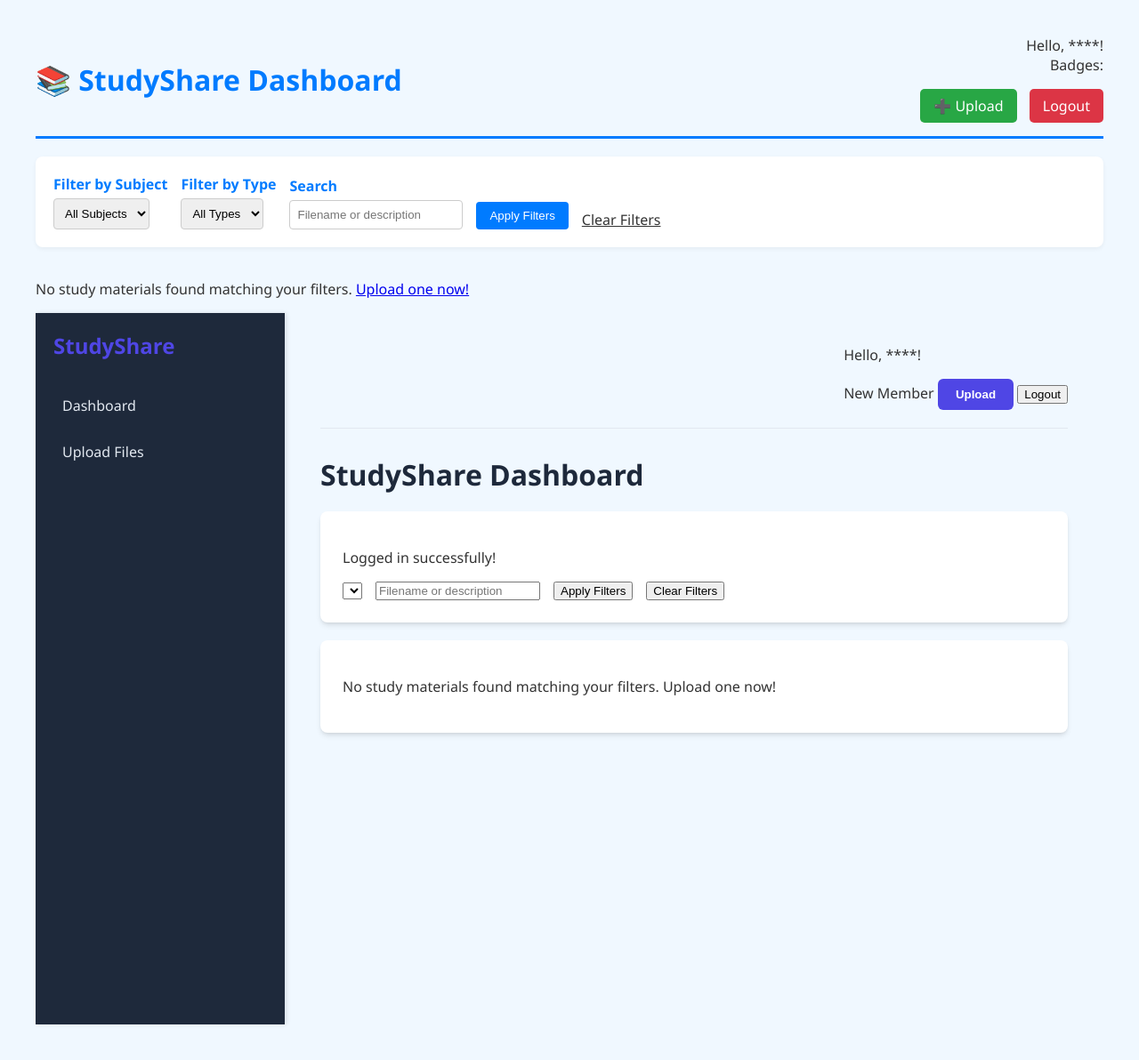
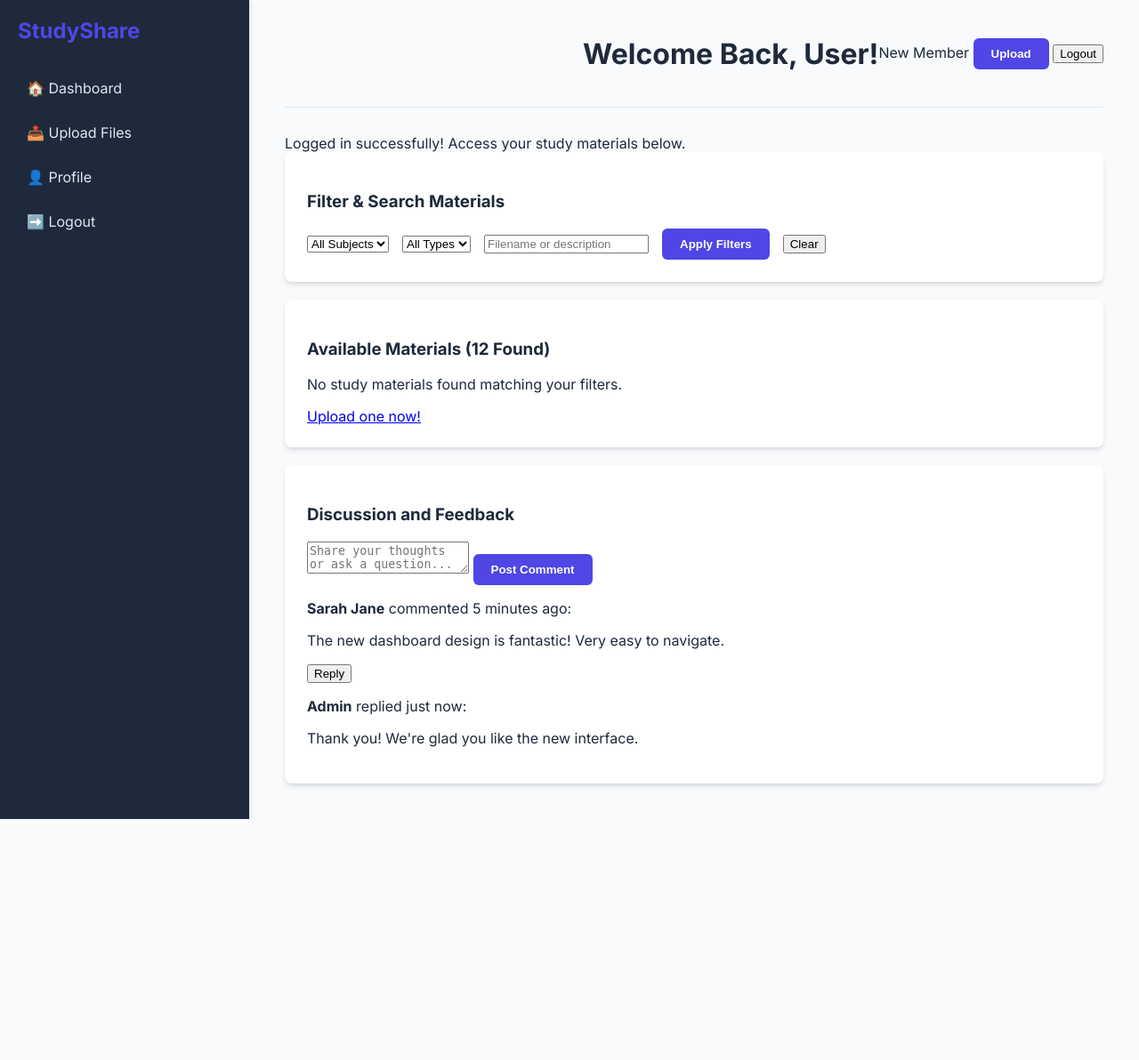
Before and after one commit to shiroonigami23-ui/StudyShare, a Flask app: template templates/index.html in a window 1280 px wide. Shown: the whole page at 89% size. After the commit the page ends 921 px from the top, so only its background shows below. Run offline with Flask 3, Linux system fonts and the light colour scheme; the template is opened without the code that fills it, so the values that code supplies are empty.

Commit message:
Update index.html

```diff
--- a/templates/index.html
+++ b/templates/index.html
@@ -2,153 +2,112 @@
 <html lang="en">
 <head>
     <meta charset="UTF-8">
-    <title>StudyShare Dashboard</title>
+    <meta name="viewport" content="width=device-width, initial-scale=1.0">
+    <title>StudyShare Dashboard - Ultimate Edition</title>
+
+    <link href="https://fonts.googleapis.com/css2?family=Inter:wght@400;600;700&display=swap" rel="stylesheet">
+
     <link rel="stylesheet" href="{{ url_for('static', filename='css/style.css') }}">
-    <style>
-        body { font-family: 'Segoe UI', Tahoma, Geneva, Verdana, sans-serif; margin: 0; padding: 40px; background-color: #f0f8ff; color: #333; }
-        .container { max-width: 1200px; margin: auto; }
-        .header { display: flex; justify-content: space-between; align-items: center; border-bottom: 3px solid #007bff; padding-bottom: 15px; margin-bottom: 20px; }
-        h1 { color: #007bff; margin: 0; }
-        .user-info { text-align: right; }
-        .user-info img { width: 40px; height: 40px; border-radius: 50%; object-fit: cover; margin-left: 10px; border: 2px solid #007bff; }
-        .actions a { text-decoration: none; color: white; padding: 8px 15px; border-radius: 5px; margin-left: 10px; display: inline-block; transition: background-color 0.3s; }
-        .upload-btn { background-color: #28a745; } .upload-btn:hover { background-color: #1e7e34; }
-        .logout-btn { background-color: #dc3545; } .logout-btn:hover { background-color: #c82333; }
-        .badges span { background-color: #ffc107; color: #333; padding: 2px 8px; border-radius: 12px; font-size: 0.8em; margin-left: 5px; font-weight: bold; }
-
-        /* Flash Messages */
-        .flash { padding: 10px; border-radius: 5px; margin-bottom: 15px; font-weight: bold; }
-        .success { background-color: #d4edda; color: #155724; border: 1px solid #c3e6cb; }
-        .danger { background-color: #f8d7da; color: #721c24; border: 1px solid #f5c6cb; }
-        .info { background-color: #d1ecf1; color: #0c5460; border: 1px solid #bee5eb; }
-
-        /* Filtering Section */
-        .filter-form { background-color: #fff; padding: 20px; border-radius: 8px; box-shadow: 0 2px 5px rgba(0,0,0,0.05); margin-bottom: 20px; display: flex; gap: 15px; align-items: flex-end; }
-        .filter-form label { font-weight: bold; color: #007bff; margin-bottom: 5px; display: block; }
-        .filter-form select, .filter-form input[type="text"] { padding: 8px; border: 1px solid #ccc; border-radius: 4px; }
-        .filter-form button { padding: 8px 15px; background-color: #007bff; color: white; border: none; border-radius: 4px; cursor: pointer; }
-
-        /* Card View */
-        .file-grid { display: grid; grid-template-columns: repeat(auto-fit, minmax(300px, 1fr)); gap: 20px; }
-        .file-card { background: white; border-radius: 8px; box-shadow: 0 4px 12px rgba(0,0,0,0.1); padding: 20px; transition: transform 0.2s; border-left: 5px solid #007bff; }
-        .file-card:hover { transform: translateY(-5px); box-shadow: 0 6px 15px rgba(0,0,0,0.15); }
-        .file-card h3 { color: #333; margin-top: 0; }
-        .card-meta { font-size: 0.9em; color: #666; margin-bottom: 10px; }
-        .card-meta strong { color: #007bff; }
-        .card-meta .badge { background-color: #5cb85c; color: white; padding: 2px 6px; border-radius: 3px; font-weight: normal; margin-left: 5px; }
-        .card-actions a { margin-right: 10px; color: #007bff; text-decoration: none; font-weight: bold; }
-        .card-actions a:hover { text-decoration: underline; }
-    </style>
 </head>
 <body>
-    <div class="container">
-        <div class="header">
-            <h1>📚 StudyShare Dashboard</h1>
-            <div class="user-info">
-                <p style="margin: 0;">Hello, **{{ current_user.username }}**!
-                <div class="badges">Badges:
-                    {% for badge in current_user.badges.split(',') %}
-                        {% if badge.strip() %}<span class="badge">{{ badge.strip() }}</span>{% endif %}
-                    {% endfor %}
-                </div>
-                </p>
-                <div class="actions">
-                    <a href="{{ url_for('upload_file') }}" class="upload-btn">➕ Upload</a>
-                    <a href="{{ url_for('logout') }}" class="logout-btn">Logout</a>
-                </div>
+
+    <div class="app-container">
+
+        <aside class="sidebar">
+            <div class="logo">
+                StudyShare
             </div>
-        </div>
-
-        {% with messages = get_flashed_messages(with_categories=true) %}
-            {% if messages %}
-                {% for category, message in messages %}
-                    <div class="flash {{ category }}">{{ message }}</div>
-                {% endfor %}
-            {% endif %}
-        {% endwith %}
-
-        <form class="filter-form" method="GET" action="{{ url_for('dashboard') }}">
-            <div>
-                <label for="subject-filter">Filter by Subject</label>
-                <select name="subject" id="subject-filter">
-                    <option value="">All Subjects</option>
-                    {% for subject in subjects %}
-                        <option value="{{ subject }}" {% if subject == current_subject %}selected{% endif %}>{{ subject }}</option>
-                    {% endfor %}
-                </select>
-            </div>
-            <div>
-                <label for="type-filter">Filter by Type</label>
-                <select name="file_type" id="type-filter">
-                    <option value="">All Types</option>
-                    {% for type in file_types %}
-                        <option value="{{ type }}" {% if type == current_type %}selected{% endif %}>{{ type | upper }}</option>
-                    {% endfor %}
-                </select>
-            </div>
-            <div>
-                <label for="search-input">Search</label>
-                <input type="text" name="search" id="search-input" placeholder="Filename or description" value="{{ current_search or '' }}">
-            </div>
-            <button type="submit">Apply Filters</button>
-            <a href="{{ url_for('dashboard') }}" class="actions" style="margin-top: 25px; color: #333;">Clear Filters</a>
-        </form>
-
-        <div class="file-grid">
-            {% for file in files %}
-                <div class="file-card">
-                    <h3>📄 {{ file.filename }}</h3>
-                    <div class="card-meta">
-                        Uploaded by: **{{ file.uploader.username }}** ({{ file.upload_date.strftime('%Y-%m-%d') }})<br>
-                        Subject: **{{ file.subject }}** <span class="badge">{{ file.file_type | upper }}</span>
-                    </div>
-                    <p>{{ file.description or "No description provided." }}</p>
-                    <div class="card-actions">
-                        <a href="{{ url_for('file_detail', file_id=file.id) }}">Details (Comments)</a>
-                    </div>
-                </div>
-            {% else %}
-                <p>No study materials found matching your filters. <a href="{{ url_for('upload_file') }}">Upload one now!</a></p>
-            {% endfor %}
-        </div>
-    </div>
-    <div class="app-container">
-        <aside class="sidebar">
-            <div class="logo">StudyShare</div>
             <nav class="nav-links">
-                <a href="/" class="active">Dashboard</a>
-                <a href="#">Upload Files</a>
-                </nav>
+                <a href="/" class="nav-item active">
+                    <span class="icon">🏠</span> Dashboard
+                </a>
+                <a href="/upload" class="nav-item">
+                    <span class="icon">📤</span> Upload Files
+                </a>
+                <a href="/profile" class="nav-item">
+                    <span class="icon">👤</span> Profile
+                </a>
+                <a href="/logout" class="nav-item nav-logout">
+                    <span class="icon">➡️</span> Logout
+                </a>
+            </nav>
         </aside>
 
         <main class="content-area">
+
             <header class="top-header">
-                <div class="user-info-actions">
-                    <p>Hello, **{{ username }}**!</p>
-                    <span class="badge">New Member</span>
-                    <button class="btn-primary">Upload</button>
-                    <button class="btn-logout">Logout</button>
+                <div class="header-greeting">
+                    <h1 class="dashboard-title">Welcome Back, {{ username|default('User') }}!</h1>
+                </div>
+
+                <div class="user-actions">
+                    {% set badge_class = 'badge-new' if user_badge == 'New Member' else 'badge-uploader' if user_badge == 'Uploader' else 'badge-regular' %}
+
+                    <span class="badge {{ badge_class }}">{{ user_badge|default('New Member') }}</span>
+                    <button onclick="window.location.href='/upload'" class="btn-primary btn-upload">Upload</button>
+                    <button onclick="window.location.href='/logout'" class="btn-logout">Logout</button>
                 </div>
             </header>
 
-            <div class="dashboard-title">StudyShare Dashboard</div>
+            <div class="alert-card alert-success">
+                Logged in successfully! Access your study materials below.
+            </div>
 
             <div class="card filter-card">
-                <p>Logged in successfully!</p>
-                <div class="filter-controls">
-                    <select>...</select>
-                    <input type="text" placeholder="Filename or description">
-                    <button class="btn-apply">Apply Filters</button>
-                    <button class="btn-clear">Clear Filters</button>
-                </div>
+                <h3 class="card-title">Filter & Search Materials</h3>
+                <form action="/" method="GET" class="filter-controls">
+
+                    <select name="subject" class="filter-select">
+                        <option value="">All Subjects</option>
+                        </select>
+
+                    <select name="type" class="filter-select">
+                        <option value="">All Types</option>
+                        </select>
+
+                    <input type="text" name="search" class="filter-input" placeholder="Filename or description">
+
+                    <button type="submit" class="btn-primary">Apply Filters</button>
+                    <button type="reset" onclick="window.location.href='/'" class="btn-secondary">Clear</button>
+                </form>
             </div>
 
             <div class="card results-card">
-                <p>No study materials found matching your filters. <a>Upload one now!</a></p>
+                <h3 class="card-title">Available Materials (12 Found)</h3>
+
+                {% if materials_list %}
+                    {% else %}
+                    <div class="empty-state">
+                        <p>No study materials found matching your filters.</p>
+                        <a href="/upload" class="link-action">Upload one now!</a>
+                    </div>
+                {% endif %}
+            </div>
+
+            <div class="card comments-card">
+                <h3 class="card-title">Discussion and Feedback</h3>
+
+                <form action="/comment" method="POST" class="comment-form">
+                    <textarea name="comment_text" placeholder="Share your thoughts or ask a question..." required></textarea>
+                    <button type="submit" class="btn-primary">Post Comment</button>
+                </form>
+
+                <div class="comment-list">
+                    <div class="comment-item">
+                        <p class="comment-meta"><strong>Sarah Jane</strong> commented 5 minutes ago:</p>
+                        <p class="comment-text">The new dashboard design is fantastic! Very easy to navigate.</p>
+                        <button class="btn-reply">Reply</button>
+
+                        <div class="reply-item">
+                            <p class="comment-meta"><strong>Admin</strong> replied just now:</p>
+                            <p class="comment-text">Thank you! We're glad you like the new interface.</p>
+                        </div>
+                    </div>
+
+                    </div>
             </div>
 
         </main>
     </div>
-
 </body>
 </html>
```
